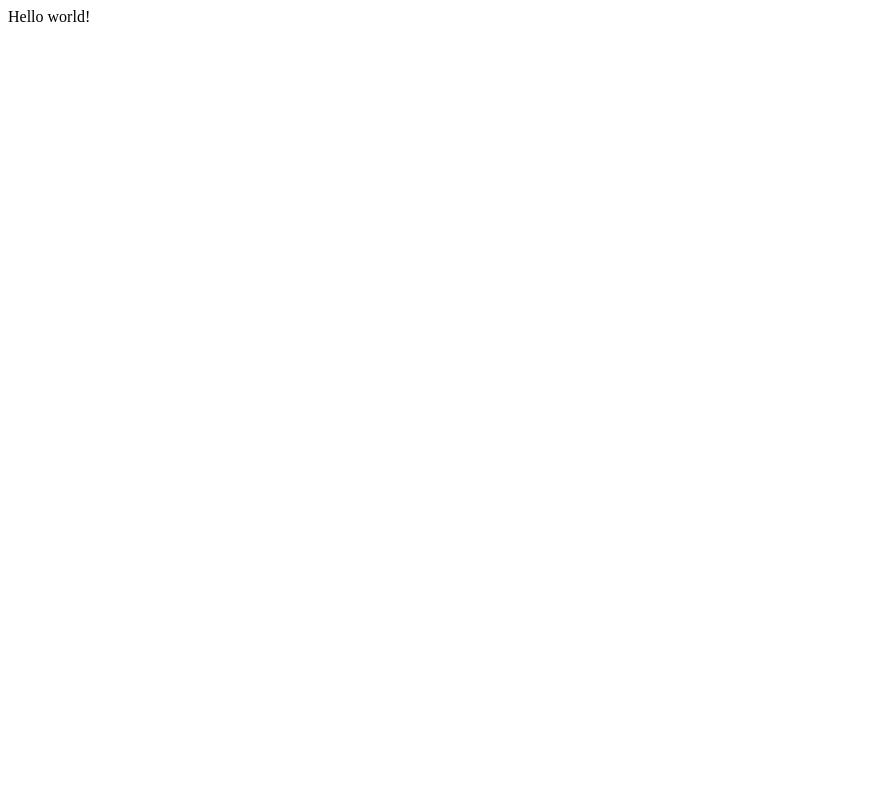
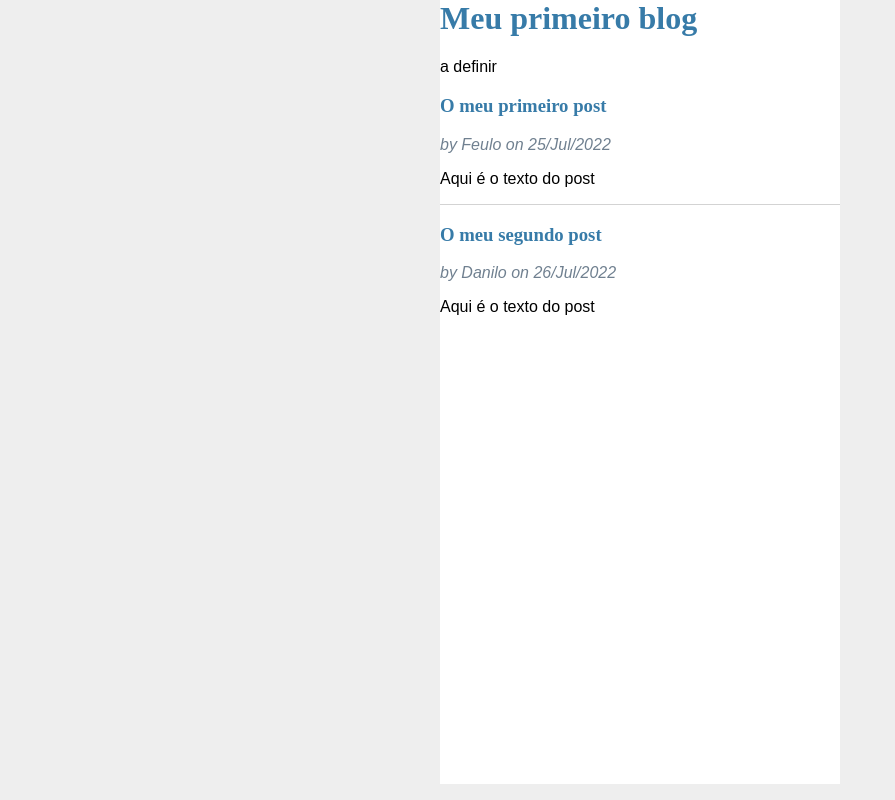
Before and after one commit to ricmangabr/blog_ocean, a Flask app: page / in a window 1280 px wide. Before the commit the part shown is almost empty. Shown: the whole page, without its empty margins (0-895 px from the left). Run offline with Flask 2, Linux system fonts and the light colour scheme.

Commit message:
Fim da aula 3

```diff
--- a/app.py
+++ b/app.py
@@ -1,12 +1,22 @@
 from flask import Flask, render_template
-
+from datetime import datetime
 app = Flask("hello")
 
+posts = [
+    {
+        "title": "O meu primeiro post",
+        "body": "Aqui é o texto do post",
+        "author": "Feulo",
+        "created": datetime(2022,7,25)
+    },
+    {
+        "title": "O meu segundo post",
+        "body": "Aqui é o texto do post",
+        "author": "Danilo",
+        "created": datetime(2022,7,26)
+    },
+]
+# é uma lista de dicionários dentro
 @app.route("/")  # cria uma rota na raiz
-
-def hello(): #cria
-    return "Hello world!"
-
-@app.route("/meucontato") #outra rota para contato
-def meuContato():
-    return render_template('index.html')
+def index():
+    return render_template("index.html", posts = posts)
--- /dev/null
+++ b/static/style.css
@@ -0,0 +1,32 @@
+html{
+    font-family: sans-serif;
+    background: #eee;
+    padding: lrem;
+}
+body{
+    max-width: 400px;
+    margin: 0 auto;
+    background: white;
+}
+h1{
+    font-family: serif;
+    color: #377ba8;
+    margin: lrem 0;
+}
+hr{
+    border: none;
+    border-top: 1px solid lightgray;
+}
+.content{
+    padding: 0 1rem 1 rem;
+}
+.post > header> div: first-of-type{
+    flex: auto;
+}
+.post .about{
+    color:slategray;
+    font-style: italic;
+}
+.post .body{
+    white-space: pre-line;
+}
--- /dev/null
+++ b/templates/base.html
@@ -0,0 +1,16 @@
+<html>
+    <head>
+        <title> {%block title %} {% endblock %}</title>
+        <link rel="stylesheet" href="/static/style.css">
+    </head>
+    <body>
+        <h1> Meu primeiro blog </h1>
+        <navbar>
+            a definir
+        </navbar>
+        <section clas="content">
+        {% block content%}
+        {% endblock %}
+        </section>
+    </body>
+</html>
--- a/templates/index.html
+++ b/templates/index.html
@@ -1,16 +1,19 @@
-<html>
-    <head>
-    <title> Contatos </title>
-    </head>
-        <body>
-            <h1>Ricardo Mangabeira
-            <h2>ricmanga@gmail.com
-            <h3>(11)967915285rjgf3
-
-        <ol>
-            <li> item 1</li>
-            <l1> item 2</l1>
-            <li> item 3</li>
-        </ol>
-        </body>
-</html>
+{% extends "base.html" %}
+{% block title %} Página Inicial {% endblock %}
+{% block content %}
+{% for post in posts %}
+    <article class="post">
+        <header>
+            <div>
+                <h1>{{ post.title }}</h1>
+                    <div class="about">by {{ post.author }} on {{ post.created.strftime('%d/%b/%Y') }}
+                </div>
+            </div>
+        </header>
+        <p class="body"> {{ post.body }} </p>
+    </article>
+        {% if not loop.last %}
+                <hr>
+            {% endif %}
+{% endfor %}
+{% endblock %}
```
Also changed, not shown: templates/login.html (added), 1 other file.
